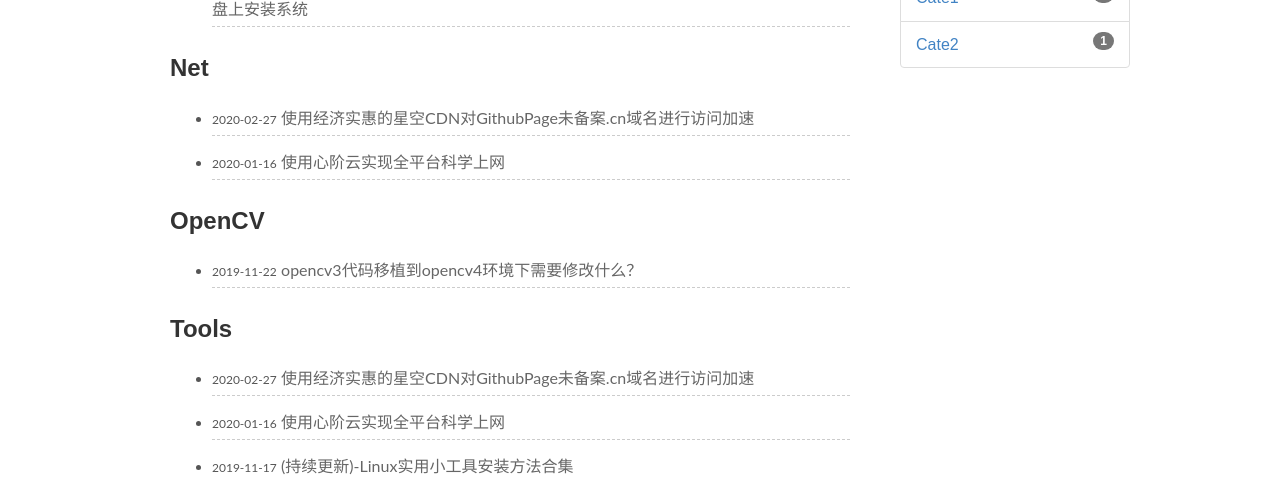
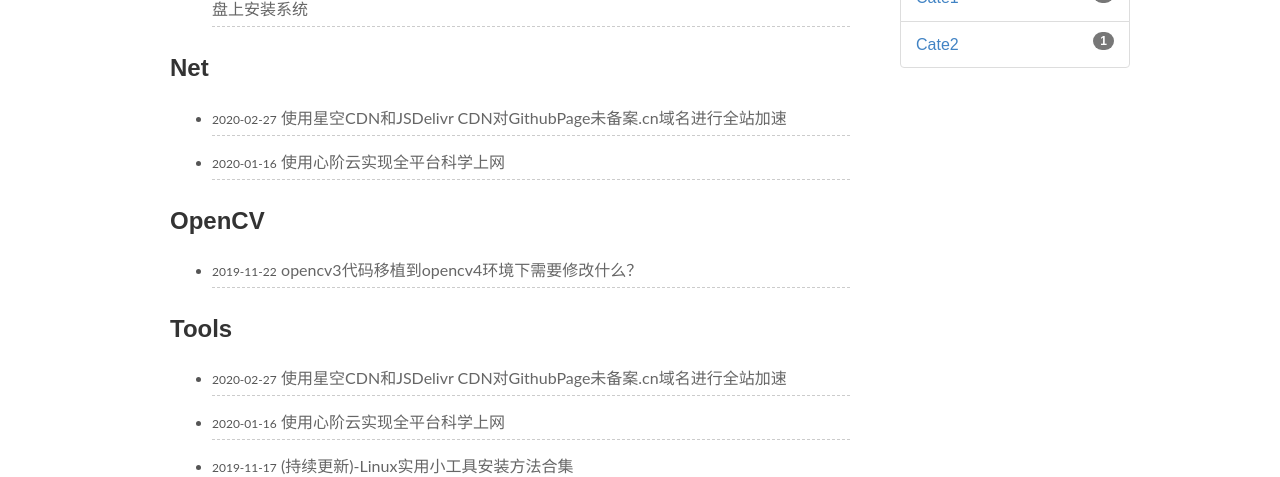
Before and after one commit to qq849012418/qq849012418.github.io, a Jekyll site: the page built from pages/categories.md, in a window 1280 px wide. Shown: the part 593-1070 px from the top of the page. Built offline with Jekyll 4.4.1, drawn with Linux system fonts in a browser that asks for light colours; some web fonts are replaced; some of the changed lines change nothing that is shown.

Commit message:
update20200228

````diff
--- a/_posts/2020-02-27-make_my_githubpage_faster_with_free_cdn.md
+++ b/_posts/2020-02-27-make_my_githubpage_faster_with_free_cdn.md
@@ -1,13 +1,13 @@
 ---
 
 layout: post
-title: 使用经济实惠的星空CDN对GithubPage未备案.cn域名进行访问加速
+title: 使用星空CDN和JSDelivr CDN对GithubPage未备案.cn域名进行全站加速
 categories:  [Net, Tools]
 description: none
 keywords: github page, keenster.cn, http
 ---
 
-上车半天，感觉良好，网站的加载时间从13秒提到了3秒。虽然我觉得可能一部分归功于缓存。
+常言道，时间就是金钱。网站的加载时间从30秒提到了3秒。在这里分享一下方法。
 
 ------
 
@@ -17,9 +17,11 @@
 
 本篇博客是对githubpage进行域名解析后在国内渣访问速度的一种贫穷的补救尝试。若您有条件的话，建议购买已经备案的域名，这样可以享受到国内cdn（如又拍、腾讯）的免费服务；或者购买国内的域名+服务器，并老老实实备案。若您的服务器在海外且是公有的（比如github，很多个人共用几个ip），又购买了.cn这种在国内必须备案的顶级域名，那么你可能需要寻找国外的cdn，或者国内的免备案cdn了，总之，让你的域名对应的节点不在国内，但大大提高连接各大运营商的速度。
 
-我花了一天来寻找这样的东西，但酒香不怕巷子深。在尝试了某御云，freexxx之后，我找到了一个前期免费，后期便宜，无需备案，速度还凑合，回源ip可以直接设置为博客地址的的国内小型cdn供应商——星空CDN。（实际速度可刷新本博客测试，我不知道其他地区打开速度如何）
+我花了一天来寻找这样的东西，但酒香不怕巷子深。在尝试了某御云，freexxx之后，我找到了一个前期免费，后期便宜，无需备案，速度还凑合，回源ip可以直接设置为github.io域名的的国内小型cdn供应商——星空CDN。
 
-## 使用方法
+接着，由于网站第一次打开的时候需要加载一些资源，找到了专门针对github优化的免费cdn：JSDelivr，通过修改每一个静态资源的加载地址，进一步提高了速度。
+
+## 星空CDN使用方法
 
 官网为https://www.xkcdn.cn/，看起来很简洁
 
@@ -33,7 +35,7 @@
 
 这里截一下我的其中一个域名设置，注意源站ip是非常重要的，有服务器当然填你的服务器，但如果是像 github page 这样的，甚至可以写成博客的原始域名！
 
-![域名设置](https://keenster-1300019754.cos.ap-shanghai-fsi.myqcloud.com/2020-02-28_013431.png)
+![域名设置](https://keenster-1300019754.cos.ap-shanghai-fsi.myqcloud.com/2020-02-28_152045.png)
 
 保存后，进入产品管理-解析管理
 
@@ -43,10 +45,32 @@
 
 ![](https://keenster-1300019754.cos.ap-shanghai-fsi.myqcloud.com/2020-02-28_081729.png)
 
-后面等待解析生效就ok
+后面等待解析生效就ok，一般都是秒ok
+
+## JSDelivr CDN使用方法
+
+参考博客为https://www.jianshu.com/p/57f56fb4f219
+
+官网：https://www.jsdelivr.com/，但实际上不需要登录这个网站，只需要在你每个html的代码中修改资源的加载路径，规则如下：
+
+[https://cdn.jsdelivr.net/gh/](https://links.jianshu.com/go?to=https%3A%2F%2Fcdn.jsdelivr.net%2Fgh%2F)你的用户名/你的仓库名@发布的版本号/文件路径
+
+比如可以在site下新建一个cdnurl，值为https://cdn.jsdelivr.net/gh/qq849012418/qq849012418.github.io
+
+然后某个资源的加载可以写成
+
+```
+{{ site.cdnurl }}/assets/js/jquery-ui.js
+```
+
+
 
 ### 可能出现的问题
 
-githubpage报502错误，这个问题出现了一次。
+1. githubpage报502错误，这个问题出现了一次。
 
-解决方案：浏览器中使用快捷键`CTRL+F5`从服务器刷新缓存。
+   解决方案：浏览器中使用快捷键`CTRL+F5`从服务器刷新缓存。
+
+2.  第一次加载速度非常慢。
+
+    经排查是因为我的源站ssl选项选的是http，改成`http+https（协议跟随模式）`即可。
````
